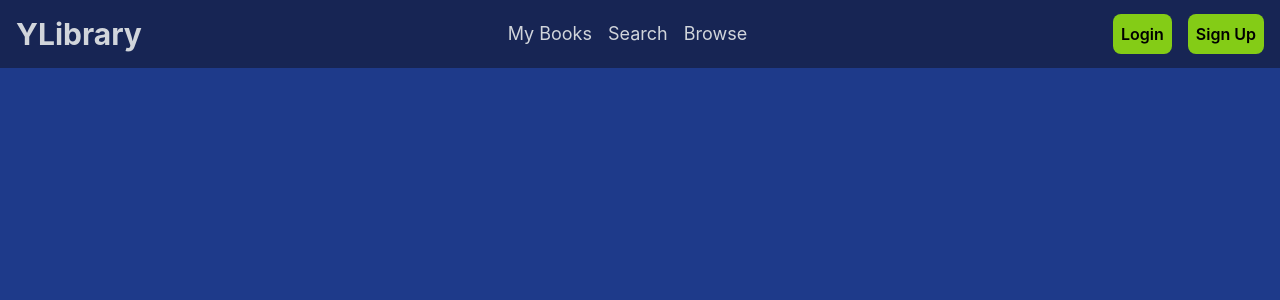
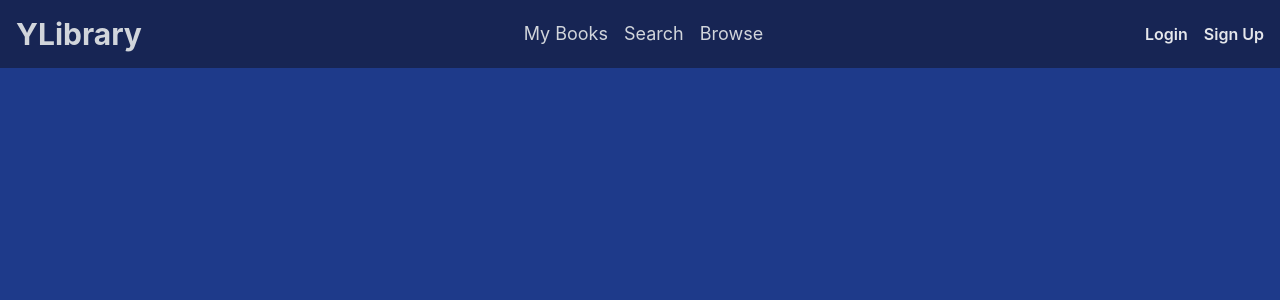
Before and after one commit to KireetS/LibraryApp-client, a React (Create React App) app: page / in a window 1280 px wide. Shown: the top 300 px of the page. Built offline with nearby package versions, Linux system fonts and the light colour scheme.

Commit message:
made the login and signup on navbar more navbutton

```diff
--- a/src/Components/Navbar.js
+++ b/src/Components/Navbar.js
@@ -44,11 +44,11 @@ const Navbar = () => {
         {/* user end */}
         {!login && <div className="relative flex justify-center items-center">
           <div>
-            <button className="font-semibold rounded-lg outline-0 flex items-center justify-center p-2 mx-2 bg-lime-500">
+            <button className="font-semibold rounded-lg outline-0 flex items-center justify-center p-1 mx-1 text-base  text-gray-200">
             <Link to="/login">Login</Link>
             </button>
           </div>
-            <button className="font-semibold rounded-lg outline-0 flex items-center justify-center p-2 mx-2 bg-lime-500">
+            <button className="font-semibold rounded-lg outline-0 flex items-center text-base justify-center p-1 mx-1 text-gray-200 ">
             <Link to="/signup">Sign Up</Link>
             </button>
           <div>
```
